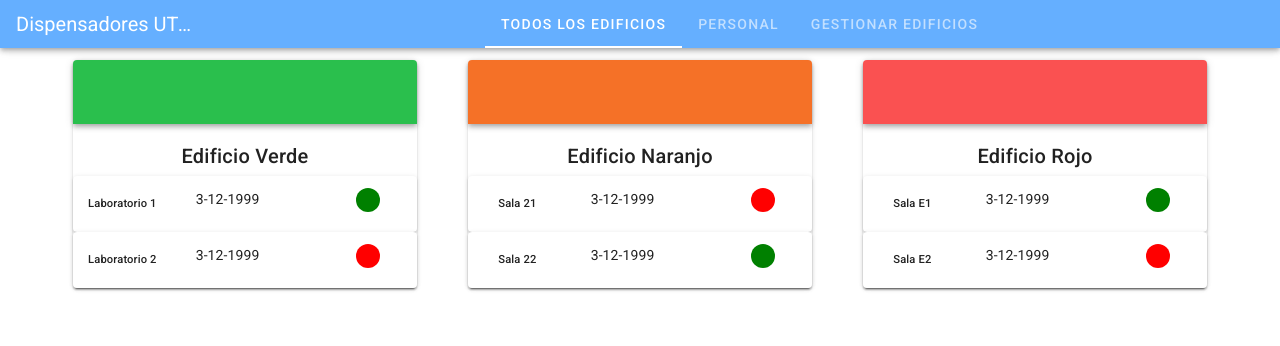
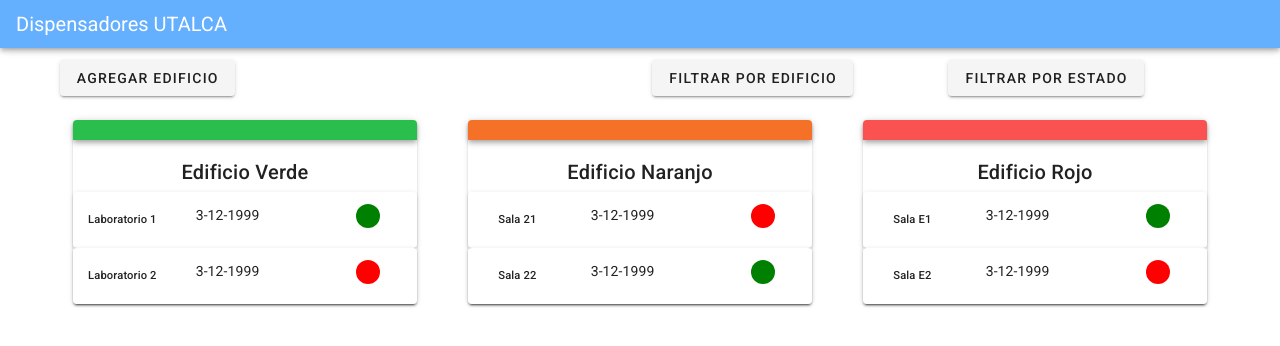
Before and after one commit to Kirikuna/gestion-g3-dispensador, a Nuxt app in the folder frontend/: page / in a window 1280 px wide. Shown: the top 346 px of the page. Built offline with nearby package versions, Linux system fonts and the light colour scheme.

Commit message:
feat(BuildingDialog.vue): Form to add buildings

```diff
--- a/frontend/components/BuildingCard.vue
+++ b/frontend/components/BuildingCard.vue
@@ -3,7 +3,7 @@
     class='mx-auto'
     max-width='344'
   >
-    <v-toolbar :color='building.color'>
+    <v-toolbar :color='building.color' height='20px'>
 
     </v-toolbar>
     <v-card-title class='justify-center'>
@@ -12,7 +12,7 @@
 
     <v-card-text class='pa-0'>
       <v-row>
-        <v-col cols='12' v-for='room in building.rooms' :key='room'>
+        <v-col cols='12' v-for='room in building.rooms' :key='room.name'>
           <room-card class='room-card' :room='room' />
         </v-col>
       </v-row>
--- /dev/null
+++ b/frontend/components/BuildingDialog.vue
@@ -0,0 +1,90 @@
+<template>
+  <div>
+    <v-dialog
+      v-model='dialog'
+      width='500'
+      persistent
+    >
+      <template v-slot:activator='{ on, attrs }'>
+        <v-btn
+          v-bind='attrs'
+          v-on='on'
+        >
+          Agregar edificio
+        </v-btn>
+      </template>
+      <v-card>
+        <v-card-title>
+          <span class='text-h5'>Agregar edificio</span>
+        </v-card-title>
+        <v-card-text>
+          <v-container>
+            <v-row>
+              <v-form v-model='buildingForm.valid'>
+                <v-col cols='12'>
+                  <v-text-field
+                    label='Nombre del edificio'
+                    v-model='buildingForm.building.name'
+                    :rules='buildingForm.nameRules'
+                    required
+                  ></v-text-field>
+                </v-col>
+                <v-col cols='12'>
+                  <v-color-picker v-model='buildingForm.building.color'></v-color-picker>
+                </v-col>
+              </v-form>
+            </v-row>
+          </v-container>
+        </v-card-text>
+        <v-card-actions>
+          <v-spacer></v-spacer>
+          <v-btn
+            color='blue darken-1'
+            text
+            @click='dialog = false; saveBuilding()'
+            :disabled='!buildingForm.valid'
+          >
+            Guardar
+          </v-btn>
+          <v-btn
+            color='blue darken-1'
+            text
+            @click='dialog = false'
+          >
+            Cerrar
+          </v-btn>
+        </v-card-actions>
+      </v-card>
+    </v-dialog>
+  </div>
+</template>
+<script>
+export default {
+  data() {
+    return {
+      dialog: false,
+      type: 'hex',
+      color: '#ffffff',
+      buildingForm: {
+        valid: false,
+        nameRules: [
+          v => !!v || 'El nombre es requerido',
+        ],
+
+        building: {
+          name: '',
+          color: '',
+          rooms: [],
+        },
+
+      },
+    };
+  },
+  methods: {
+    saveBuilding() {
+      console.log(this.color);
+      this.$store.commit('buildings/addBuilding', this.buildingForm.building);
+    },
+  },
+};
+</script>
--- /dev/null
+++ b/frontend/components/BuildingsView.vue
@@ -0,0 +1,48 @@
+<template>
+  <div>
+    <v-row justify='space-between'>
+      <v-col cols='4'>
+        <BuildingDialog />
+      </v-col>
+      <v-col cols='12' md='6'>
+        <v-row>
+          <v-col cols='12' md='6'>
+            <v-btn>
+              Filtrar por edificio
+            </v-btn>
+          </v-col>
+          <v-col cols='12' md='6'>
+            <v-btn>
+              Filtrar por estado
+            </v-btn>
+          </v-col>
+        </v-row>
+      </v-col>
+    </v-row>
+    <v-row>
+      <v-col cols='12' v-for='building in buildings' :key='building.name' md='4' sm='6'>
+        <building-card :building='building' />
+      </v-col>
+    </v-row>
+  </div>
+</template>
+<script>
+export default {
+  name: 'IndexPage',
+  layout: 'default',
+  data: () => {
+    return {
+      dialog: false,
+    };
+  },
+  computed: {
+    buildings() {
+      return this.$store.state.buildings.buildings;
+    },
+
+  },
+};
+</script>
+<style>
+
+</style>
--- a/frontend/components/NavBar.vue
+++ b/frontend/components/NavBar.vue
@@ -7,11 +7,6 @@
     >
       <v-toolbar-title class='text-center'>Dispensadores UTALCA</v-toolbar-title>
       <v-spacer></v-spacer>
-      <v-tabs centered>
-        <v-tab>Todos los edificios</v-tab>
-        <v-tab>Personal</v-tab>
-        <v-tab>Gestionar edificios</v-tab>
-      </v-tabs>
     </v-app-bar>
   </div>
 </template>
--- a/frontend/pages/index.vue
+++ b/frontend/pages/index.vue
@@ -1,64 +1,24 @@
 <template>
   <div>
-    <v-row>
-      <v-col cols='12' v-for='building in buildings' :key='building' md='4' sm='6'>
-        <building-card :building='building' />
-      </v-col>
-    </v-row>
+    <BuildingsView />
   </div>
 </template>
 
 <script>
+
 export default {
   name: 'IndexPage',
   layout: 'default',
   data: () => {
     return {
-      buildings: [
-        {
-          name: 'Edificio Verde',
-          color: '#2abf4d',
-          rooms: [
-            {
-              name: 'Laboratorio 1',
-              available: true,
-            },
-            {
-              name: 'Laboratorio 2',
-              available: false,
-            },
-          ],
-        },
-        {
-          name: 'Edificio Naranjo',
-          color: '#F57127',
-          rooms: [
-            {
-              name: 'Sala 21',
-              available: false,
-            },
-            {
-              name: 'Sala 22',
-              available: true,
-            },
-          ],
-        },
-        {
-          name: 'Edificio Rojo',
-          color: '#FA5151',
-          rooms: [
-            {
-              name: 'Sala E1',
-              available: true,
-            },
-            {
-              name: 'Sala E2',
-              available: false,
-            },
-          ],
-        },
-      ],
+      dialog: false,
     };
+  },
+  computed: {
+    buildings() {
+      return this.$store.state.buildings.buildings;
+    },
+
   },
 };
 </script>
--- /dev/null
+++ b/frontend/store/buildings/index.js
@@ -0,0 +1,52 @@
+export const state = () => ({
+  buildings: [
+    {
+      name: 'Edificio Verde',
+      color: '#2abf4d',
+      rooms: [
+        {
+          name: 'Laboratorio 1',
+          available: true,
+        },
+        {
+          name: 'Laboratorio 2',
+          available: false,
+        },
+      ],
+    },
+    {
+      name: 'Edificio Naranjo',
+      color: '#F57127',
+      rooms: [
+        {
+          name: 'Sala 21',
+          available: false,
+        },
+        {
+          name: 'Sala 22',
+          available: true,
+        },
+      ],
+    },
+    {
+      name: 'Edificio Rojo',
+      color: '#FA5151',
+      rooms: [
+        {
+          name: 'Sala E1',
+          available: true,
+        },
+        {
+          name: 'Sala E2',
+          available: false,
+        },
+      ],
+    },
+  ],
+});
+
+export const mutations = {
+  addBuilding(state, building) {
+    state.buildings.push(building);
+  },
+};
```
